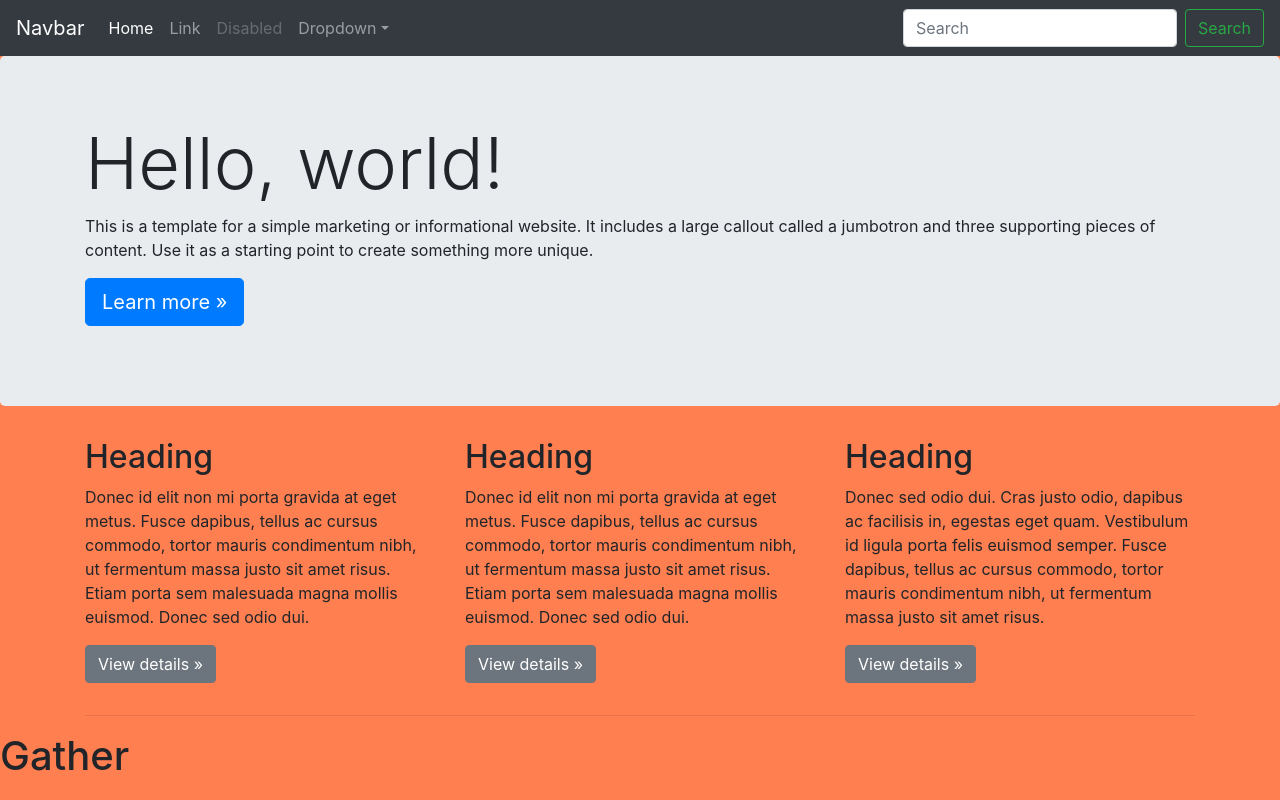
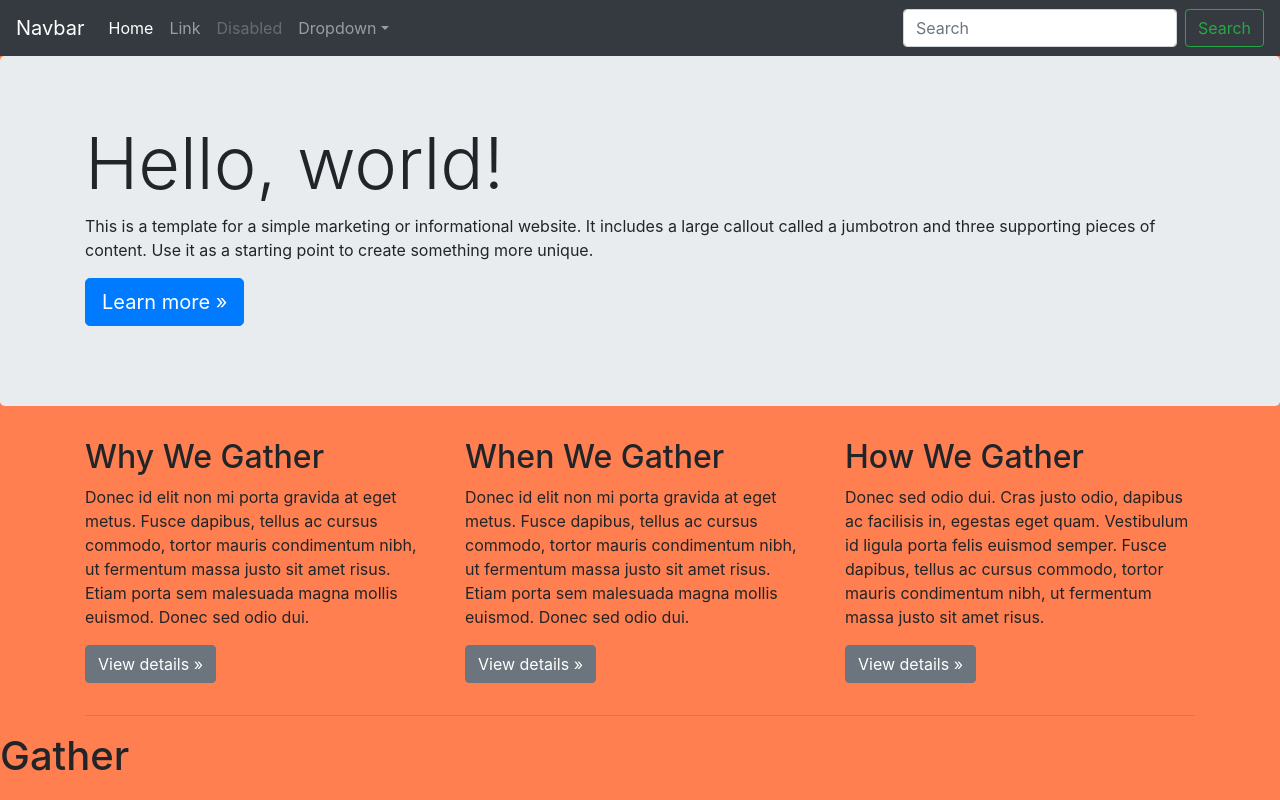
Before and after one commit to roseji/RosePortfolio, a plain HTML site: page index.html in a window 1280 px wide. Shown: the top 800 px of the page. Drawn offline with nearby package versions, Linux system fonts and the light colour scheme.

Commit message:
change headings

```diff
--- a/index.html
+++ b/index.html
@@ -64,17 +64,17 @@
         <!-- Example row of columns -->
         <div class="row">
           <div class="col-md-4">
-            <h2>Heading</h2>
+            <h2>Why We Gather</h2>
             <p>Donec id elit non mi porta gravida at eget metus. Fusce dapibus, tellus ac cursus commodo, tortor mauris condimentum nibh, ut fermentum massa justo sit amet risus. Etiam porta sem malesuada magna mollis euismod. Donec sed odio dui. </p>
             <p><a class="btn btn-secondary" href="#" role="button">View details &raquo;</a></p>
           </div>
           <div class="col-md-4">
-            <h2>Heading</h2>
+            <h2>When We Gather</h2>
             <p>Donec id elit non mi porta gravida at eget metus. Fusce dapibus, tellus ac cursus commodo, tortor mauris condimentum nibh, ut fermentum massa justo sit amet risus. Etiam porta sem malesuada magna mollis euismod. Donec sed odio dui. </p>
             <p><a class="btn btn-secondary" href="#" role="button">View details &raquo;</a></p>
           </div>
           <div class="col-md-4">
-            <h2>Heading</h2>
+            <h2>How We Gather</h2>
             <p>Donec sed odio dui. Cras justo odio, dapibus ac facilisis in, egestas eget quam. Vestibulum id ligula porta felis euismod semper. Fusce dapibus, tellus ac cursus commodo, tortor mauris condimentum nibh, ut fermentum massa justo sit amet risus.</p>
             <p><a class="btn btn-secondary" href="#" role="button">View details &raquo;</a></p>
           </div>
```
